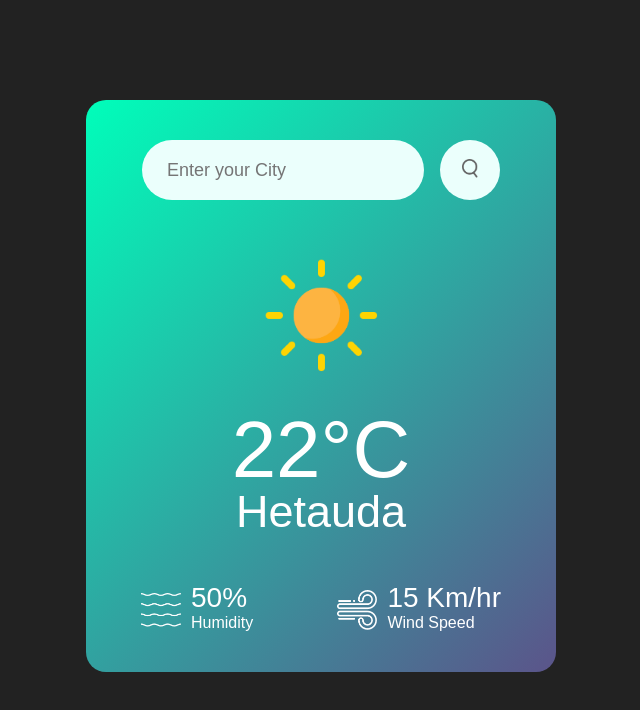
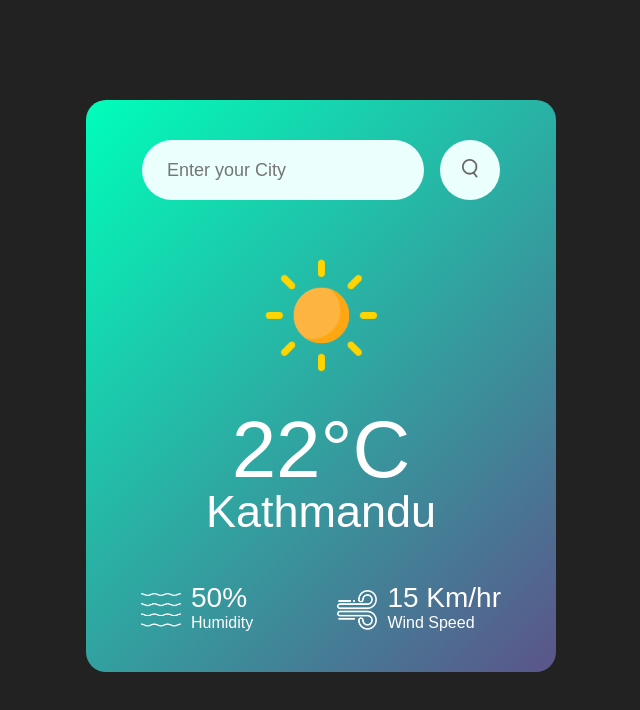
Before and after one commit to sujitbarnawal/30-days-30-JS-projects-Basic-, a plain HTML site: page Project 1-Weather_app/Index.html in a window 1280 px wide. Shown: the whole page, without its empty margins (319-959 px from the left). Drawn offline with Linux system fonts and the light colour scheme.

Commit message:
index file for weather app

```diff
--- a/Project 1-Weather_app/Index.html
+++ b/Project 1-Weather_app/Index.html
@@ -19,7 +19,7 @@
         <div class="weather">
             <img class="weather-icon" src="images/clear.png" alt="">
             <h1 class="temp">22°C</h1>
-            <h2 class="city">Hetauda</h2>
+            <h2 class="city">Kathmandu</h2>
 
             <div class="details">
 
```
